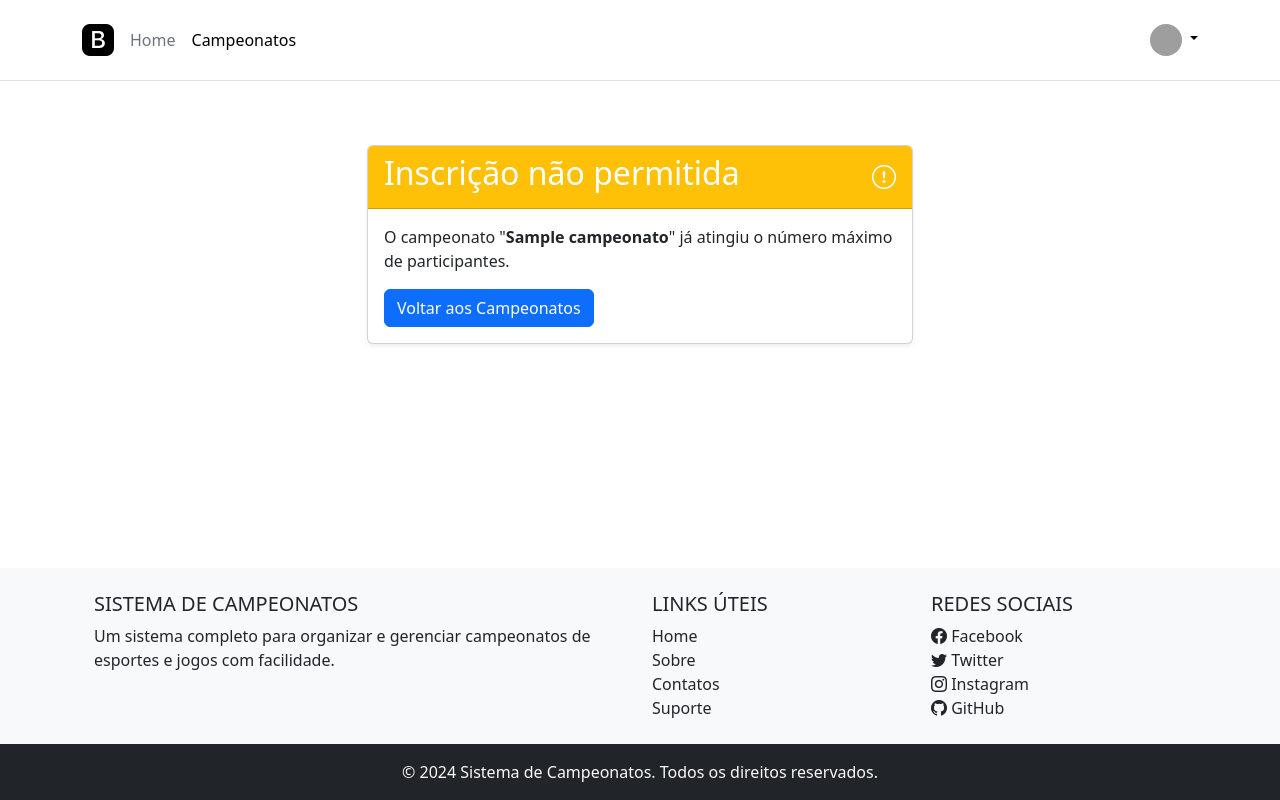
After one commit to Sam0929/Projeto_Camp, a Django app: page /campeonatos/campeonato/1/inscrever/ in a window 1280 px wide. The commit adds this page. Run offline with Django 5.2, Linux system fonts and the light colour scheme; tables that the repository leaves empty hold one stand-in row (values such as "Sample post"); grey boxes are pictures that could not be loaded.

Commit message:
v1 com adicionais

```diff
--- a/campeonatos/forms.py
+++ b/campeonatos/forms.py
@@ -4,7 +4,7 @@ from .models import Campeonato
 class CampeonatoForm(forms.ModelForm):
     class Meta:
         model = Campeonato
-        fields = ['nome', 'data_inicio', 'data_fim', 'descricao', 'premiação']  # Verifique o nome aqui
+        fields = ['nome', 'data_inicio', 'data_fim', 'descricao', 'premiação', 'numero_maximo_participantes']
         widgets = {
             'data_inicio': forms.DateInput(attrs={'type': 'date'}),
             'data_fim': forms.DateInput(attrs={'type': 'date'}),
--- a/campeonatos/models.py
+++ b/campeonatos/models.py
@@ -7,6 +7,8 @@ class Campeonato(models.Model):
     descricao = models.TextField()
     participantes = models.ManyToManyField('Participante', related_name='campeonatos')
     premiação = models.DecimalField(max_digits=10, decimal_places=2)
+    numero_maximo_participantes = models.PositiveIntegerField(default=10)
+
     def __str__(self):
         return self.nome
 
--- /dev/null
+++ b/campeonatos/templates/campeonato_lotado.html
@@ -0,0 +1,21 @@
+{% extends "base.html" %}
+
+{% block content %}
+  <div class="container mt-5">
+    <div class="row justify-content-center">
+      <div class="col-md-6">
+        <div class="card shadow-sm">
+          <div class="card-header bg-warning text-white d-flex align-items-center">
+            <h2 class="card-title">Inscrição não permitida</h2>
+            <i class="bi bi-exclamation-circle ms-auto fs-4"></i>
+          </div>
+
+          <div class="card-body">
+            <p>O campeonato "<strong>{{ campeonato.nome }}</strong>" já atingiu o número máximo de participantes.</p>
+            <a href="{% url 'campeonatos' %}" class="btn btn-primary">Voltar aos Campeonatos</a>
+          </div>
+        </div>
+      </div>
+    </div>
+  </div>
+{% endblock %}
--- a/campeonatos/templates/criar_campeonato.html
+++ b/campeonatos/templates/criar_campeonato.html
@@ -36,6 +36,12 @@
                   <input type="number" name="premiação" class="form-control" step="0.01" required="" id="id_premiação">
               </div>
 
+              <!-- Campo para o número máximo de participantes -->
+              <div class="mb-3">
+                  <label for="id_numero_maximo_participantes" class="form-label">Número Máximo de Participantes</label>
+                  <input type="number" name="numero_maximo_participantes" class="form-control" required="" id="id_numero_maximo_participantes">
+              </div>
+
               <button type="submit" class="btn btn-success">Criar Campeonato</button>
             </form>
           </div>
--- a/campeonatos/templates/editar_campeonato.html
+++ b/campeonatos/templates/editar_campeonato.html
@@ -35,6 +35,12 @@
               <div class="mb-3">
                 <label for="id_premiação" class="form-label">Premiação</label>
                 <input type="number" name="premiação" class="form-control" step="0.01" required="" id="id_premiação" value="{{ form.premiação.value }}">
+              </div>
+
+              <!-- Campo para o número máximo de participantes -->
+              <div class="mb-3">
+                <label for="id_numero_maximo_participantes" class="form-label">Número Máximo de Participantes</label>
+                <input type="number" name="numero_maximo_participantes" class="form-control" required="" id="id_numero_maximo_participantes" value="{{ form.numero_maximo_participantes.value }}">
               </div>
 
               <button type="submit" class="btn btn-success">Salvar Alterações</button>
--- a/campeonatos/urls.py
+++ b/campeonatos/urls.py
@@ -9,4 +9,5 @@ urlpatterns = [
     path('participante/<int:pk>/excluir/', views.excluir_participante, name='excluir_participante'),
     path('deletar_campeonato/<int:pk>/', views.deletar_campeonato, name='deletar_campeonato'),  # Rota para deletar campeonato
     path('inscricao/<int:pk>/', views.inscrever_participante, name='inscrever_participante'),
+    path('campeonato/<int:campeonato_id>/inscrever/', views.inscrever_participante, name='inscrever_participante'),
 ]
--- a/campeonatos/views.py
+++ b/campeonatos/views.py
@@ -1,4 +1,4 @@
-from django.shortcuts import render, get_object_or_404
+from django.shortcuts import render, get_object_or_404, redirect
 from django.shortcuts import redirect
 from .models import Campeonato, Inscricao
 from .forms import CampeonatoForm, InscricaoForm
@@ -56,23 +56,31 @@ def deletar_campeonato(request, pk):
 
     return render(request, 'deletar_campeonato.html', {'campeonato': campeonato})
 
-def inscrever_participante(request, pk):
-    campeonato = get_object_or_404(Campeonato, pk=pk)
+def inscrever_participante(request, campeonato_id):
+    campeonato = get_object_or_404(Campeonato, id=campeonato_id)
+
+    # Verificar se o campeonato já atingiu o número máximo de participantes
+    if campeonato.inscricao_set.count() >= campeonato.numero_maximo_participantes:
+        # Renderiza o template com a mensagem de lotação
+        return render(request, 'campeonato_lotado.html', {'campeonato': campeonato})
 
     if request.method == 'POST':
-        form = InscricaoForm(request.POST)
-        if form.is_valid():
-            inscricao = form.save(commit=False)
-            inscricao.campeonato = campeonato  # Liga a inscrição ao campeonato específico
-            inscricao.save()
-            messages.success(request, 'Inscrição realizada com sucesso!')
-            return redirect('campeonatos')  # Redireciona para a lista de campeonatos
-        else:
-            messages.error(request, 'Erro na inscrição. Verifique os dados fornecidos.')
-    else:
-        form = InscricaoForm()
+        nome_participante = request.POST['nome_participante']
+        email_participante = request.POST['email_participante']
+        equipe_participante = request.POST['equipe_participante']
 
-    return render(request, 'inscricao.html', {'form': form, 'campeonato': campeonato})
+        # Criar a inscrição
+        Inscricao.objects.create(
+            campeonato=campeonato,
+            nome_participante=nome_participante,
+            email_participante=email_participante,
+            equipe_participante=equipe_participante
+        )
+
+        # Redirecionar de volta à página do campeonato ou de inscrição
+        return redirect('campeonatos')
+
+    return render(request, 'inscricao.html', {'campeonato': campeonato})
 
 def excluir_participante(request, pk):
     participante = get_object_or_404(Inscricao, pk=pk)
```
Also changed, not shown: campeonatos/templates/campeonatos.html (+7 -2 lines), campeonatos/migrations/0004_campeonato_numero_maximo_participantes.py (added).
